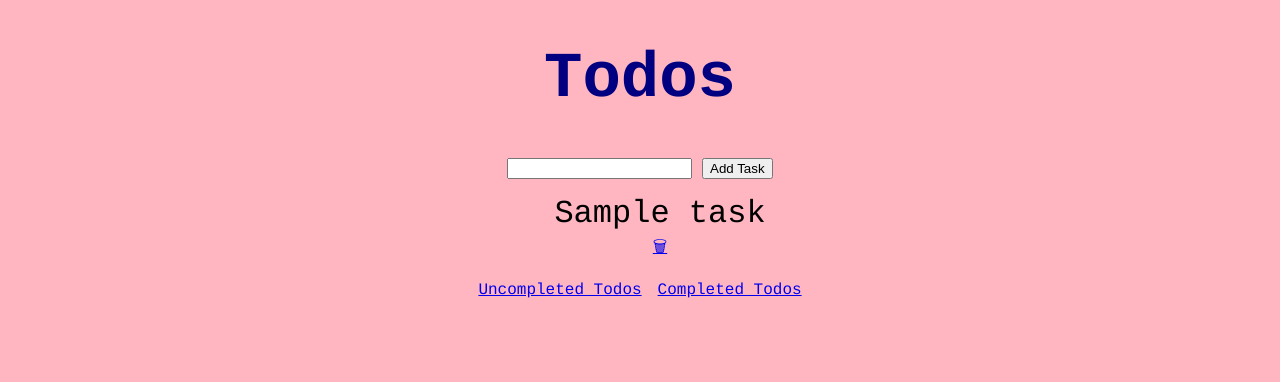
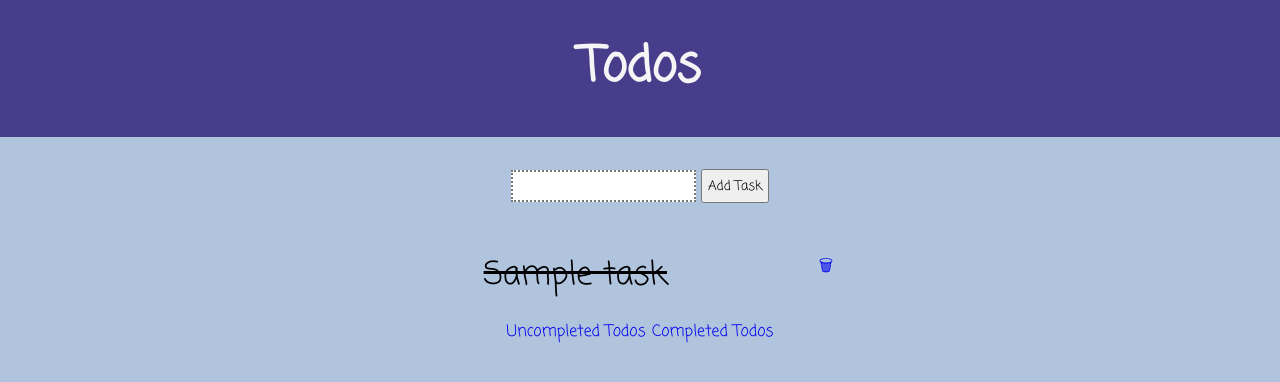
Before and after one commit to mariagus/todos, a PHP site: template templates/index.php in a window 1280 px wide. Shown: the top 382 px of the page. Run offline with PHP 8.4, Linux system fonts and the light colour scheme; the template is opened without the code that fills it: most values are stand-ins (such as "Sample title", 1, 10 or a date in 2020).

Commit message:
add styling

```diff
--- a/public/style.css
+++ b/public/style.css
@@ -1,28 +1,63 @@
-h1 {
-    color: navy;
-    font-size: 4rem;
+@import url('https://fonts.googleapis.com/css2?family=Coming+Soon&display=swap');
+
+* {
+    box-sizing: border-box;
 }
 
 body {
-    font-family: Courier;
-    text-align: center;
-    background-color: lightpink;
+    margin: 0 auto;
+    display: flex;
+    flex-direction: column;
+    align-items: center;
+    font-family: 'Coming Soon';
+    background-color: lightsteelblue;
 }
 
-ul {
+h1 {
+    color: whitesmoke;
+    font-size: 3rem;
+}
+
+header {
+    text-align: center;
+    width: 100vw;
+    background-color: darkslateblue;
+}
+
+.completed {
+    text-decoration: line-through;
+}
+
+form {
+    margin: 2rem;
+}
+
+.task_input{
+    height: 2rem;
+    border-style: dotted;
+}
+
+.add_btn {
+    padding: 0.3rem;
+    font-family: 'Coming Soon';
+}
+
+.container {
+    margin: 0 auto;
     display: flex;
-    flex-direction: column;
-    justify-content: center;
-}
-.container {
-
+    flex-direction: row;
+    justify-content: space-between;
 }
 
 a {
+
     margin: 0.2rem;
+    text-decoration: none;
 }
 
 li {
+    width: 300px;
     list-style: none;
     font-size: 2rem;
+    margin-right: 2rem;
 }
--- a/templates/index.php
+++ b/templates/index.php
@@ -6,7 +6,9 @@
     <link rel="stylesheet" href="style.css">
 </head>
 <body>
+<header>
 <h1>Todos</h1>
+</header>
 <form method="post" action="/" class="input_form">
     <input type="text" name="task" class="task_input">
     <button type="submit" name="submit" id="add_btn" class="add_btn">Add Task</button>
@@ -14,18 +16,20 @@
 <ul>
 <?php foreach($todos as $todo) {
     if ($todo['completed'] == 0) {
-        echo '<div class="container"><li>' . $todo['task'] .
-            '</li><a class="markDone" href="/markDone?id=' . $todo['id'] . '">️☑️</a>
+        echo '<div class="container"><a class="markDone" href="/markDone?id=' . $todo['id'] . '">️☑️</a>
+            <li>' . $todo['task'] . '</li>
             <a class="edit" href="/editTask?id=' . $todo['id'] . '&task=' . $todo['task'] . '">🖋</a>
             <a class="delete" href="/delete?id=' . $todo['id'] . '">🗑</a></div>';
     } else {
-        echo '<li>' . $todo['task'] .
-            '</li><a href="/delete?id=' . $todo['id'] . '">🗑</a>';
+        echo '<div class="container"><li class="completed">' . $todo['task'] .
+            '</li><a href="/delete?id=' . $todo['id'] . '">🗑</a></div>';
     }
 
 } ?>
 </ul>
+<div class="container">
 <a href="/">Uncompleted Todos</a>
 <a href="/completed">Completed Todos</a>
+</div>
 </body>
 </html>
```
